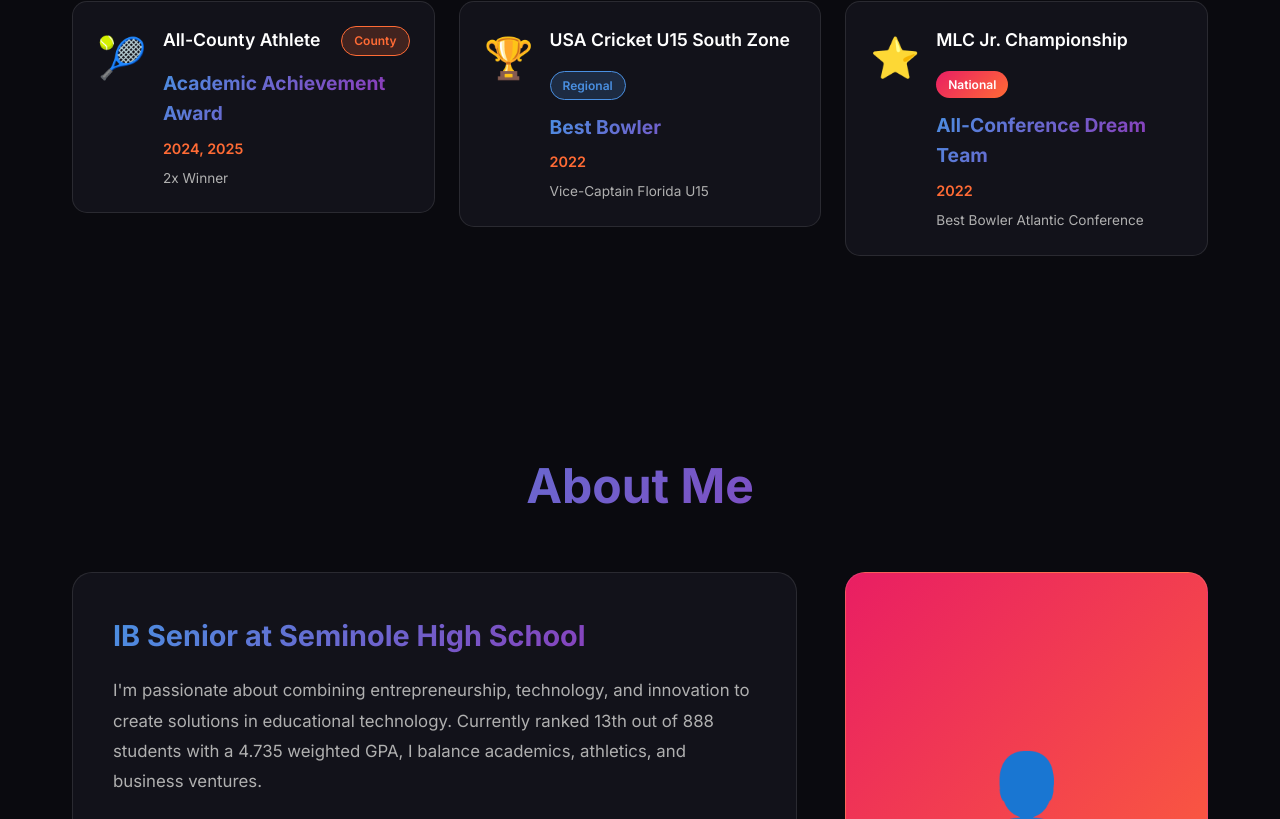
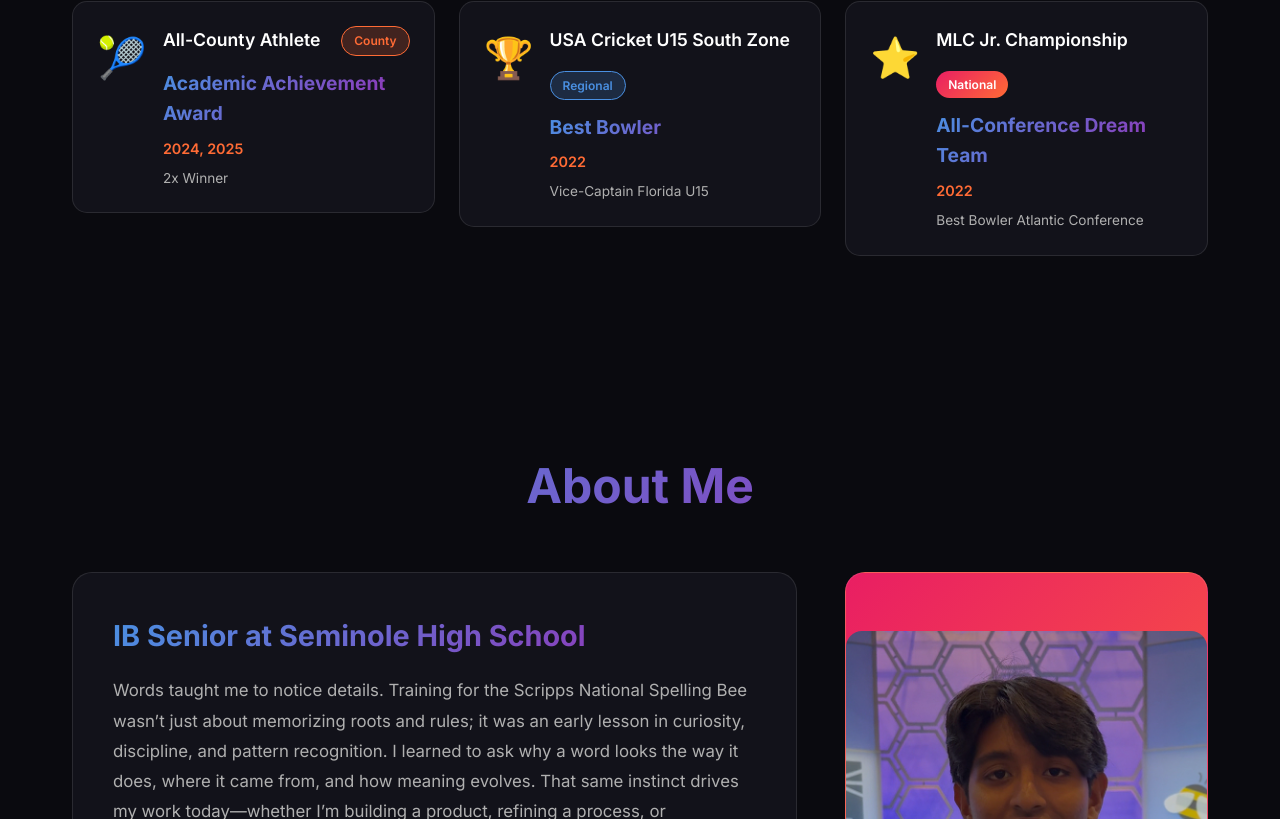
Before and after one commit to Akr1040317/ekanshPortfolio, a React (Create React App) app: page / in a window 1280 px wide. Shown: the part 11181-12000 px from the top of the page. Built offline with nearby package versions, Linux system fonts and the light colour scheme.

Commit message:
About: add 150-word narrative and professional portrait; keep styling consistent

```diff
--- a/src/components/About.jsx
+++ b/src/components/About.jsx
@@ -1,4 +1,5 @@
 import React from 'react';
+import portrait from '../assets/ekanshFinal.png';
 import ScrollAnimation from './ScrollAnimation';
 
 const About = () => {
@@ -33,7 +34,20 @@ const About = () => {
             <div className="about-text">
               <div className="about-intro">
                 <h3>IB Senior at Seminole High School</h3>
-                <p>I'm passionate about combining entrepreneurship, technology, and innovation to create solutions in educational technology. Currently ranked 13th out of 888 students with a 4.735 weighted GPA, I balance academics, athletics, and business ventures.</p>
+                <p>
+                  Words taught me to notice details. Training for the Scripps National Spelling Bee wasn’t just
+                  about memorizing roots and rules; it was an early lesson in curiosity, discipline, and pattern
+                  recognition. I learned to ask why a word looks the way it does, where it came from, and how
+                  meaning evolves. That same instinct drives my work today—whether I’m building a product,
+                  refining a process, or collaborating with a team.
+                </p>
+                <p>
+                  As Co‑Founder of Hive Education LLC, I’m channeling that curiosity into entrepreneurship. I love
+                  turning ideas into useful tools, listening to learners, and shipping things that make education
+                  more accessible. The IB Diploma program sharpened my ability to synthesize across disciplines—
+                  engineering mindsets, human stories, and business constraints. I’m excited to keep building at the
+                  intersection of learning and technology, where thoughtful design can unlock potential for others.
+                </p>
               </div>
 
               <div className="highlights-grid">
@@ -96,8 +110,7 @@ const About = () => {
           </ScrollAnimation>
           <ScrollAnimation>
             <div className="about-image-placeholder">
-              <span>👤</span>
-              <p>About Me Image</p>
+              <img src={portrait} alt="Ekansh Rastogi professional portrait" style={{ width: '100%', height: 'auto', borderRadius: '16px', display: 'block' }} />
             </div>
           </ScrollAnimation>
         </div>
```
